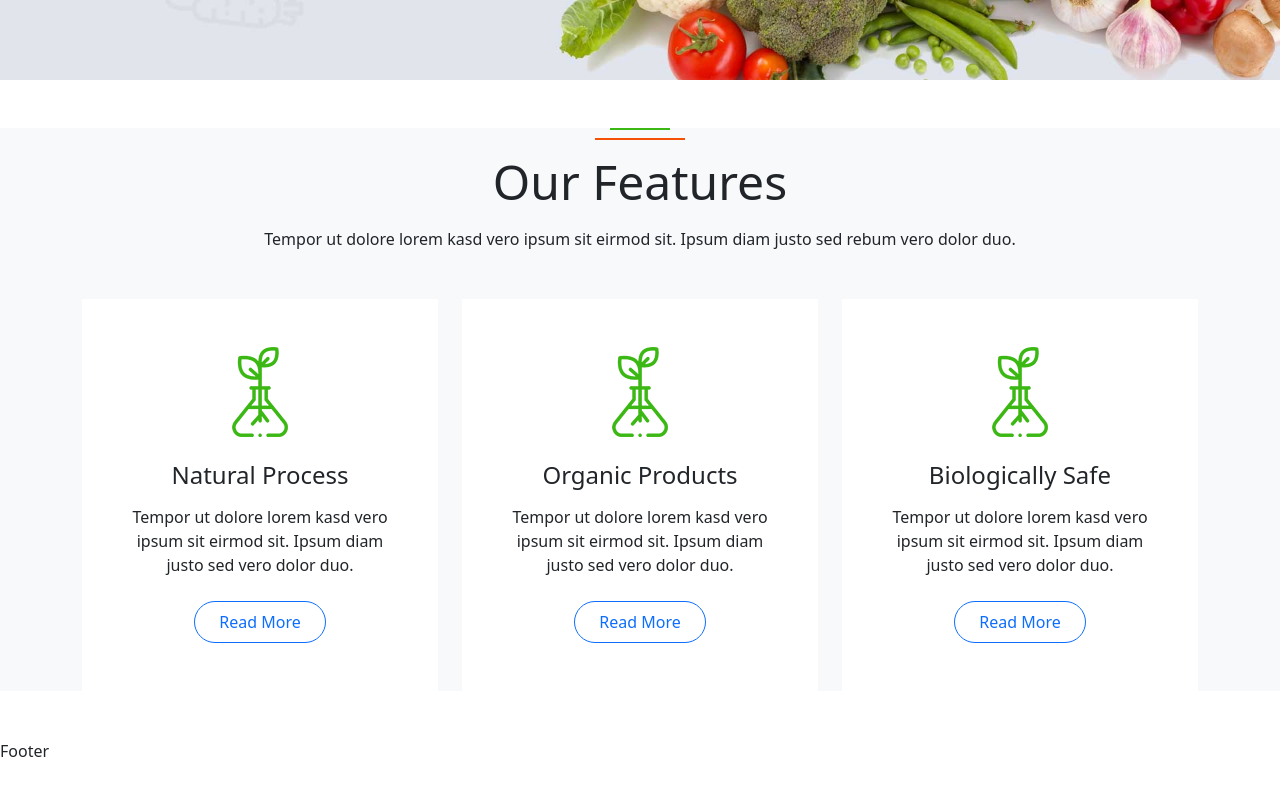
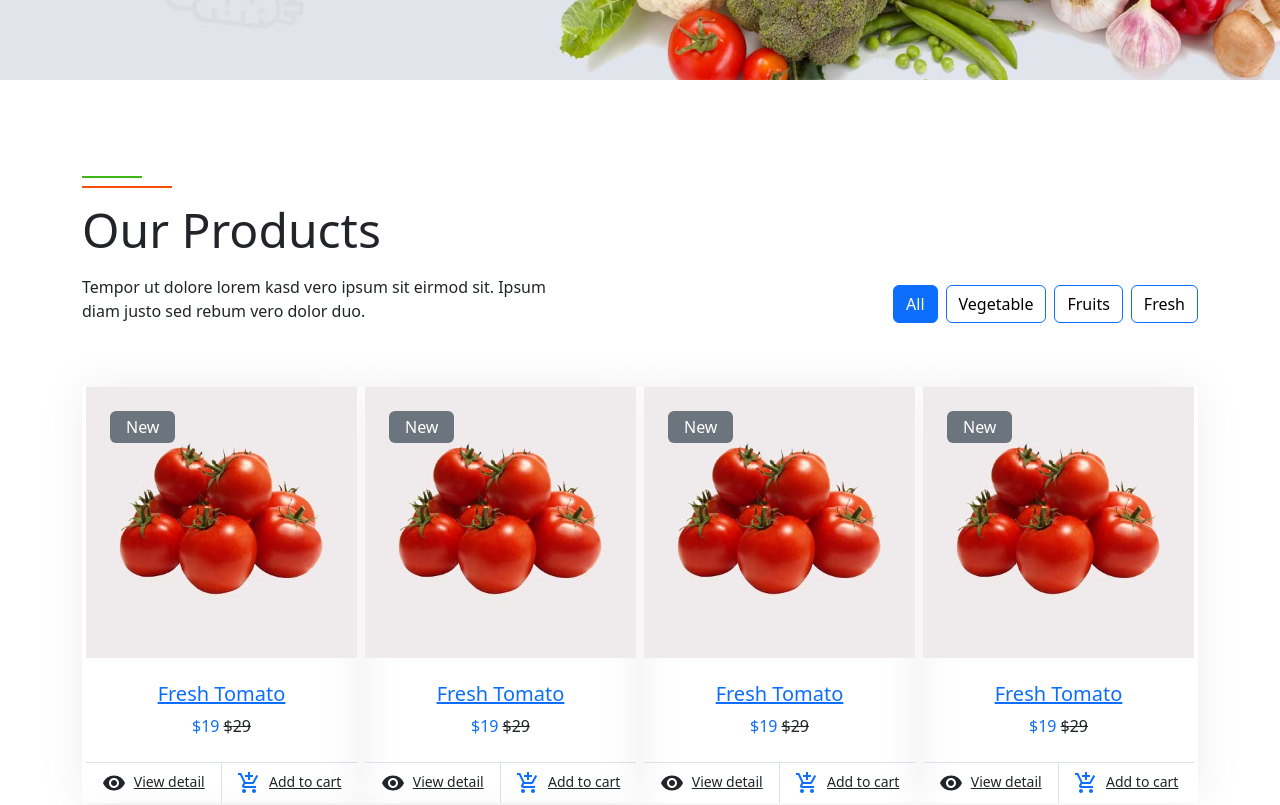
Before and after one commit to Ijazliaqat/Final_Bootcamp_Project, a React (Create React App) app: page / in a window 1280 px wide. Shown: the part 720-1525 px from the top of the page. Before the commit the page ends 1483 px from the top, so only its background shows below. Built offline with nearby package versions, Linux system fonts and the light colour scheme.

Commit message:
changes in home page

```diff
--- a/public/index.html
+++ b/public/index.html
@@ -2,42 +2,18 @@
 <html lang="en">
   <head>
     <meta charset="utf-8" />
-    <link rel="icon" href="%PUBLIC_URL%/favicon.ico" />
     <meta name="viewport" content="width=device-width, initial-scale=1" />
-    <meta name="theme-color" content="#000000" />
     <meta
       name="description"
       content="Web site created using create-react-app"
     />
     <link rel="apple-touch-icon" href="%PUBLIC_URL%/logo192.png" />
-    <!--
-      manifest.json provides metadata used when your web app is installed on a
-      user's mobile device or desktop. See https://developers.google.com/web/fundamentals/web-app-manifest/
-    -->
     <link rel="manifest" href="%PUBLIC_URL%/manifest.json" />
-    <!--
-      Notice the use of %PUBLIC_URL% in the tags above.
-      It will be replaced with the URL of the `public` folder during the build.
-      Only files inside the `public` folder can be referenced from the HTML.
 
-      Unlike "/favicon.ico" or "favicon.ico", "%PUBLIC_URL%/favicon.ico" will
-      work correctly both with client-side routing and a non-root public URL.
-      Learn how to configure a non-root public URL by running `npm run build`.
-    -->
-    <title>React App</title>
+    <title>Bite Bazaar</title>
   </head>
   <body>
     <noscript>You need to enable JavaScript to run this app.</noscript>
     <div id="root"></div>
-    <!--
-      This HTML file is a template.
-      If you open it directly in the browser, you will see an empty page.
-
-      You can add webfonts, meta tags, or analytics to this file.
-      The build step will place the bundled scripts into the <body> tag.
-
-      To begin the development, run `npm start` or `yarn start`.
-      To create a production bundle, use `npm run build` or `yarn build`.
-    -->
   </body>
 </html>
--- a/src/componets/Dashboard/dashboard.jsx
+++ b/src/componets/Dashboard/dashboard.jsx
@@ -4,11 +4,13 @@ import { Outlet } from 'react-router-dom'
 import Header from '../header/header'
 import HeroSection from '../hero-section/hero-section'
 import OurFeatures from '../our-features/our-features'
+import AllProducts from '../our-products/all-products'
 
 const Dashboard = () => {
   return (
     <Grid  >
       <HeroSection />
+      <AllProducts />
       <OurFeatures/>
       <Outlet />
     </Grid>
--- a/src/componets/our-products/all-products.jsx
+++ b/src/componets/our-products/all-products.jsx
@@ -1,5 +1,7 @@
 import React from 'react'
-import { products } from '../../mock-data/products-data'
+import { products } from '../../mock-data/products-data';
+import VisibilityIcon from '@mui/icons-material/Visibility';
+import AddShoppingCartIcon from '@mui/icons-material/AddShoppingCart';
 import './all-products.css'
 
 const AllProducts = () => {
@@ -50,10 +52,10 @@ const AllProducts = () => {
                         </div>
                         <div class="d-flex border-top">
                           <small class="w-50 text-center border-end py-2">
-                            <a class="text-body" href=""><i class="fa fa-eye text-primary me-2"></i>View detail</a>
+                            <a class="text-body" href=""><i class=" me-2"><VisibilityIcon/></i>View detail</a>
                           </small>
                           <small class="w-50 text-center py-2">
-                            <a class="text-body" href=""><i class="fa fa-shopping-bag text-primary me-2"></i>Add to cart</a>
+                            <a class="text-body" href=""><i class="fa fa-shopping-bag text-primary me-2"><AddShoppingCartIcon/></i>Add to cart</a>
                           </small>
                         </div>
                       </div>
--- a/src/mock-data/products-data.jsx
+++ b/src/mock-data/products-data.jsx
@@ -2,36 +2,42 @@ import product1 from '../assets/images/product-1.jpg';
 
 export const products =[
     {
+        id:1,
         name: 'Fresh Tomato',
         newPrice: 19.00,
         oldPrice: 29.00,
         img: product1
     },
     {
+        id:2,
         name: 'Fresh Tomato',
         newPrice: 19.00,
         oldPrice: 29.00,
         img: product1
     },
     {
+        id:3,
         name: 'Fresh Tomato',
         newPrice: 19.00,
         oldPrice: 29.00,
         img: product1
     },
     {
+        id:4,
         name: 'Fresh Tomato',
         newPrice: 19.00,
         oldPrice: 29.00,
         img: product1
     },
     {
+        id:5,
         name: 'Fresh Tomato',
         newPrice: 19.00,
         oldPrice: 29.00,
         img: product1
     },
     {
+        id:6,
         name: 'Fresh Tomato',
         newPrice: 19.00,
         oldPrice: 29.00,
```
